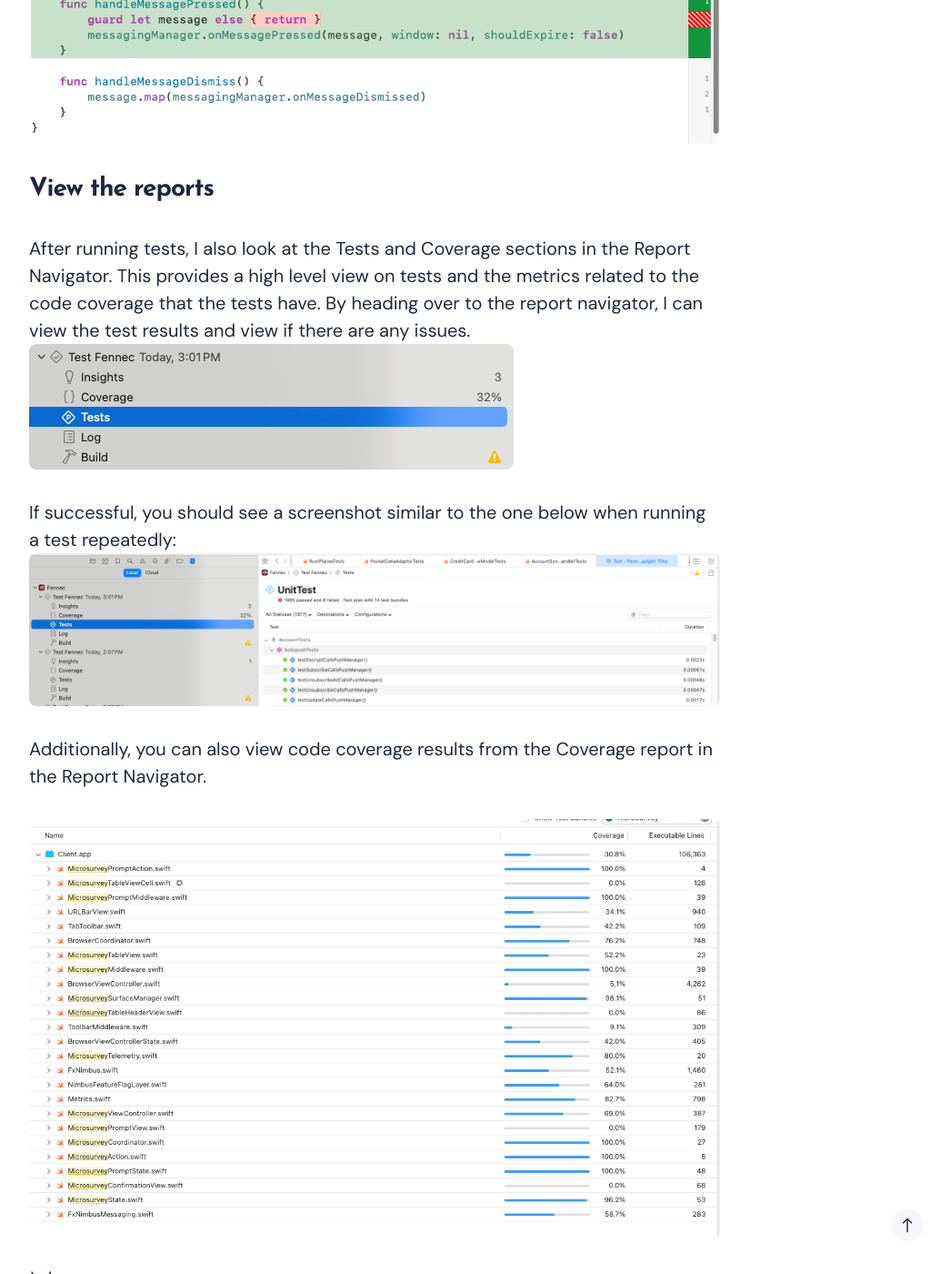
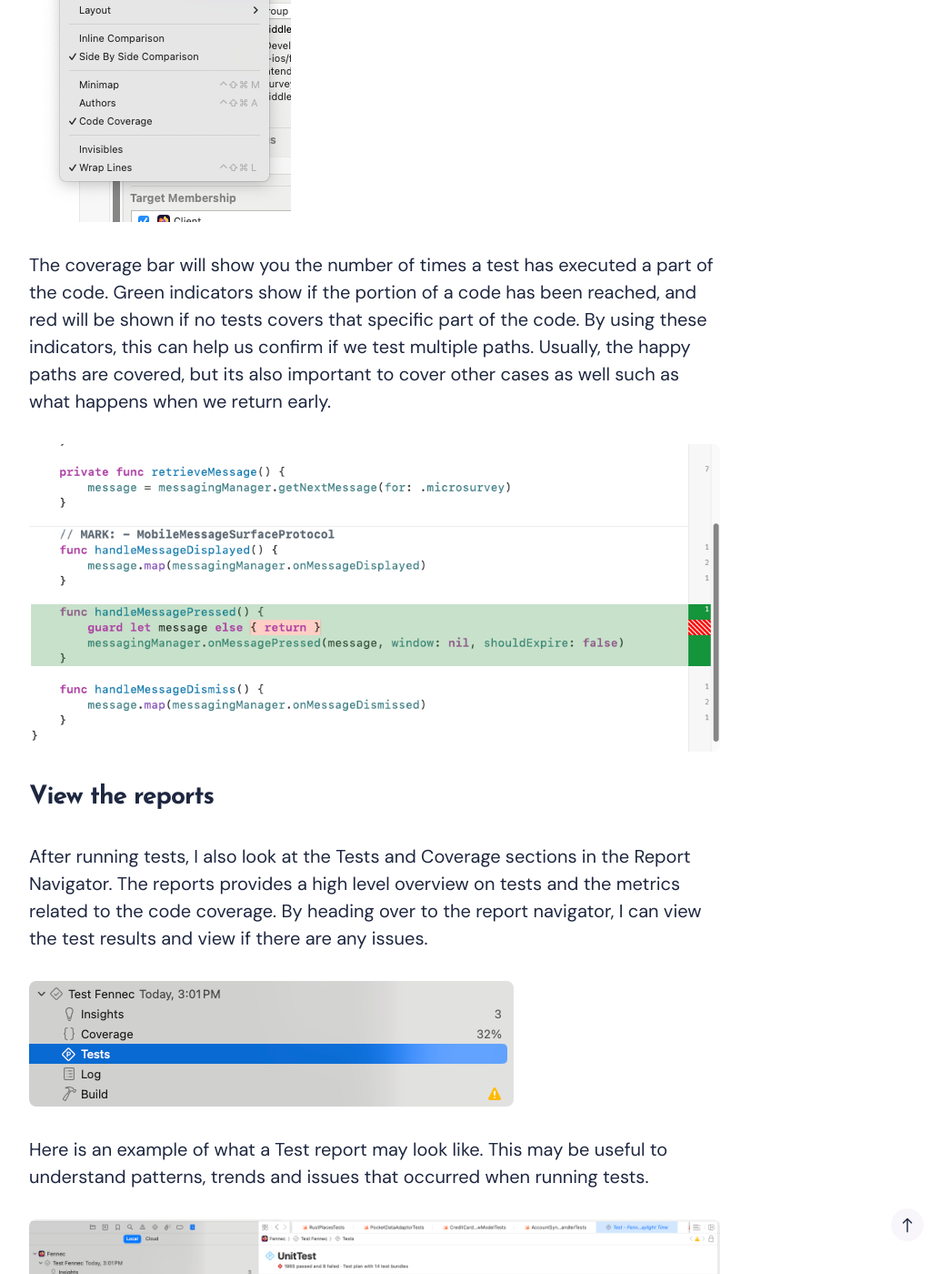
Before and after one commit to cyndichin/cyndichin.github.io, a Jekyll site: the page built from _posts/2024-09-25-xcodeTestingTools.markdown, in a window 1280 px wide and 1400 px high, scrolled down 2924 px. Shown: the whole window at 91% size, without its empty margins (228-1263 px from the left). Built offline with Jekyll 4.4.1, drawn with Linux system fonts in a browser that asks for light colours; nearby versions of some CDN libraries; some of the changed text lies outside the part shown.

Commit message:
revised blog on xcode testing tools

```diff
--- a/_posts/2024-09-25-xcodeTestingTools.markdown
+++ b/_posts/2024-09-25-xcodeTestingTools.markdown
@@ -22,29 +22,40 @@
 
 ![Test Repeatedly Prompt](/images/ios/xcodeTestingTools/02-testRepeatedlyPrompt.png)
 
+Select "Run" and can verify if your newly created tests have succeeded for all runs.
+
 ## Check code coverage
-Code coverage is a good way to indicate whether your tests are hitting certain code paths. It is a way oof mesasuing how much production code the test code covers. This helps us discover different paths of control low.
+Code coverage is a good way to indicate whether your tests are hitting certain code paths. It is a way of measuring how much production code the test code covers. This helps us discover whether we tested different paths of control flow.
 
-First, I turn on the code coverage bar by navigating to the setting shown in the screenshot. Then, I run the tests to see how much of the file is covered. The coverage bar will show you the number of times a test has executed a part of the code. It is green if the code has been reached, but you will see red if no tests covers a part of the code.
+First, we need to make sure that code coverage is enabled in our Test Plan configurations. After selecting the test plan in the Project navigator, you should see a similar configuration as below. Ensure that the Code Coverage setting is On.
+
+![Code Coverage](/images/ios/xcodeTestingTools/07-codeCoverageSetting)
+
+Next, I turn on the code coverage bar by navigating to the setting shown in the screenshot below. Then, I run the tests to see how much of the file is covered.
 
 ![Code Coverage](/images/ios/xcodeTestingTools/04-codecoverage.png)
+
+The coverage bar will show you the number of times a test has executed a part of the code. Green indicators show if the portion of a code has been reached, and red will be shown if no tests covers that specific part of the code. By using these indicators, this can help us confirm if we test multiple paths. Usually, the happy paths are covered, but its also important to cover other cases as well such as what happens when we return early.
 
 ![Code Coverage bar](/images/ios/xcodeTestingTools/09-codeCoverageBar.png)
 
 ## View the reports
-After running tests, I also look at the Tests and Coverage sections in the Report Navigator. This provides a high level view on tests and the metrics related to the code coverage that the tests have. By heading over to the report navigator, I can view the test results and view if there are any issues.
+After running tests, I also look at the Tests and Coverage sections in the Report Navigator. The reports provides a high level overview on tests and the metrics related to the code coverage. By heading over to the report navigator, I can view the test results and view if there are any issues.
+
 ![Report Navigator](/images/ios/xcodeTestingTools/05-reportNavigator.png)
 
-If successful, you should see a screenshot similar to the one below when running a test repeatedly:
+Here is an example of what a Test report may look like. This may be useful to understand patterns, trends and issues that occurred when running tests.
+
 ![Test Report](/images/ios/xcodeTestingTools/06-testReport.png)
 
-Additionally, you can also view code coverage results from the Coverage report in the Report Navigator.
+Additionally, you can also view code coverage results from the Coverage report in the Report Navigator. This may be useful to understand gaps in coverage and areas that may need more testing.
 
 ![Coverage Report](/images/ios/xcodeTestingTools/08-codeCoverageReport.png)
 
 ## More resources
 To learn more about other Xcode tools, check out my other blog on debugging tools:
 * [Xcode Debugging Tools](https://github.com/Quick/Quick/blob/main/Documentation/en-us/README.md#documentation)
-Apple Docs:
+
+Useful Apple Docs on testing tools:
 * [Apple Docs - Code Coverage](https://developer.apple.com/documentation/xcode/determining-how-much-code-your-tests-cover#Enable-code-coverage-in-your-test-plan).
 * [Apple Docs - Updating tests](https://developer.apple.com/documentation/xcode/updating-your-existing-codebase-to-accommodate-unit-tests)
```
Also changed, not shown: images/ios/xcodeTestingTools/07-codeCoverageSetting.png (added).
